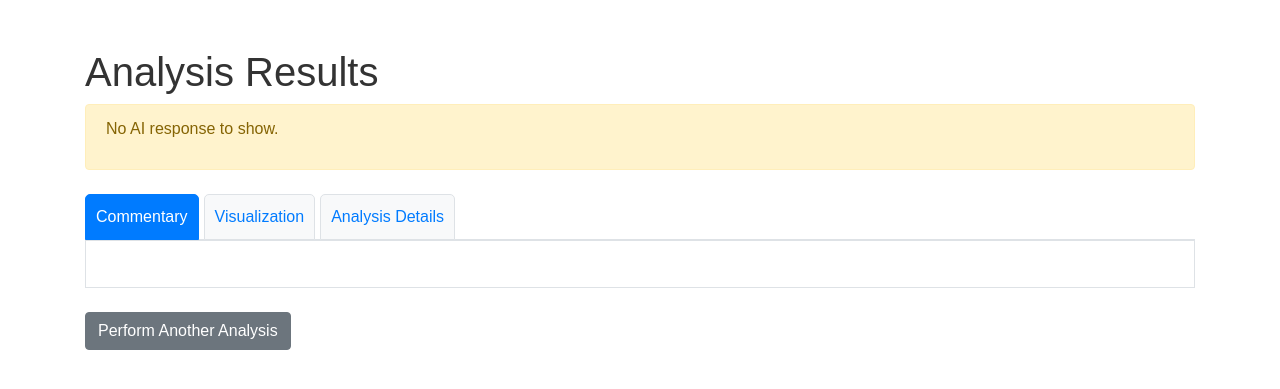
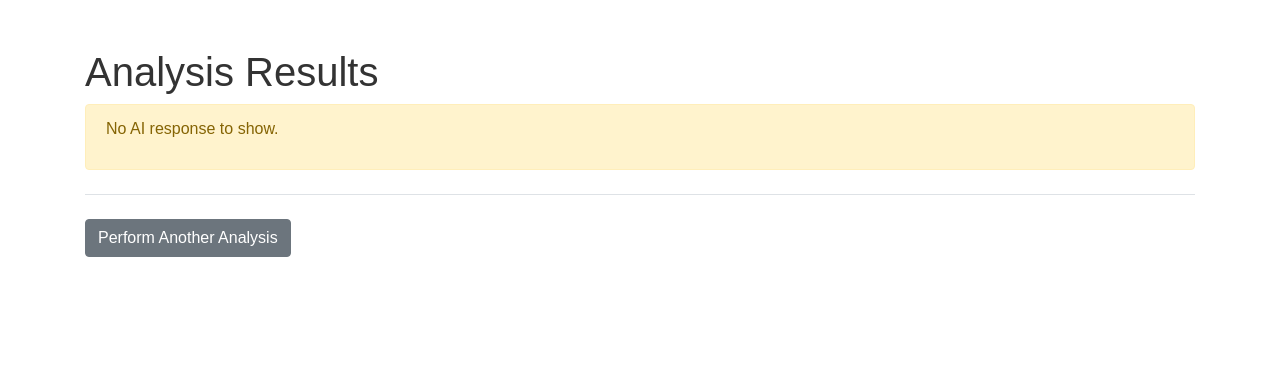
Before and after one commit to Engmhabib/AI-Powered-Data-Analysis-Platform-with-AnalytIQ, a Flask app: template templates/analysis.html in a window 1280 px wide. Shown: the top 389 px of the page. Run offline with Flask 2, Linux system fonts and the light colour scheme; the template is opened without the code that fills it, so the values that code supplies are empty; some libraries are stand-ins or nearby versions.

Commit message:
Update analysis.html

```diff
--- a/templates/analysis.html
+++ b/templates/analysis.html
@@ -6,7 +6,7 @@
     <meta charset="UTF-8">
     <title>Analysis Results</title>
     <!-- Include Bootstrap CSS -->
-    <link rel="stylesheet" href="https://maxcdn.bootstrapcdn.com/bootstrap/4.5.2/css/bootstrap.min.css">
+    <link rel="stylesheet" href="https://maxcdn.bootstrapcdn.com/bootstrap/4.6.0/css/bootstrap.min.css">
     <!-- Custom CSS -->
     <link rel="stylesheet" href="{{ url_for('static', filename='css/styles.css') }}">
     <!-- Include the correct Plotly.js library -->
@@ -14,50 +14,7 @@
 
     <!-- Custom CSS to improve tab visibility -->
     <style>
-        .nav-tabs .nav-link {
-            color: #007bff; /* Default text color (blue) */
-            background-color: #f8f9fa; /* Light background */
-            border: 1px solid #dee2e6; /* Border for visibility */
-            border-radius: 5px 5px 0 0; /* Rounded corners */
-            padding: 10px;
-            margin-right: 5px;
-        }
-
-        .nav-tabs .nav-link.active {
-            background-color: #007bff; /* Active tab color */
-            color: white; /* White text for active tab */
-            border-color: #007bff; /* Border color for active tab */
-        }
-
-        .nav-tabs .nav-link:hover {
-            background-color: #0056b3; /* Slightly darker blue on hover */
-            color: white;
-        }
-
-        .tab-content {
-            border: 1px solid #dee2e6; /* Border around tab content */
-            padding: 15px;
-            background-color: #fff;
-        }
-
-        .container h1 {
-            font-size: 2.5rem;
-        }
-
-        /* Add responsiveness for smaller screens */
-        @media (max-width: 768px) {
-            .container {
-                padding: 20px;
-            }
-
-            .nav-tabs .nav-link {
-                font-size: 0.9rem;
-            }
-
-            .container h1 {
-                font-size: 2rem;
-            }
-        }
+        /* ... (same CSS styles as before) ... */
     </style>
 </head>
 <body>
@@ -78,29 +35,19 @@
 
         <!-- Tabs for different sections -->
         <ul class="nav nav-tabs mt-4" id="analysisTabs" role="tablist">
-            <li class="nav-item">
-                <a class="nav-link active" id="commentary-tab" data-toggle="tab" href="#commentary" role="tab">Commentary</a>
-            </li>
-            <li class="nav-item">
-                <a class="nav-link" id="visualization-tab" data-toggle="tab" href="#visualization" role="tab">Visualization</a>
-            </li>
-            <li class="nav-item">
-                <a class="nav-link" id="details-tab" data-toggle="tab" href="#details" role="tab">Analysis Details</a>
-            </li>
+            <!-- ... (tab navigation items) ... -->
         </ul>
 
         <!-- Tab Content -->
         <div class="tab-content" id="analysisTabsContent">
-            <div class="tab-pane fade show active" id="commentary" role="tabpanel">
-                <p class="mt-3">{{ commentary }}</p>
-            </div>
+            <!-- ... (other tab panes) ... -->
 
             <div class="tab-pane fade" id="visualization" role="tabpanel">
                 {% if graphJSON %}
                     <div id="plotly-div" class="mt-3"></div>
                     <script type="text/javascript">
-                        var graphJSON = JSON.parse(`{{ graphJSON | safe }}`);
-                        Plotly.newPlot('plotly-div', graphJSON);
+                        var graphData = JSON.parse(`{{ graphJSON | tojson | safe }}`);
+                        Plotly.newPlot('plotly-div', graphData.data, graphData.layout);
                     </script>
                 {% else %}
                     <p class="mt-3">No visualization available.</p>
@@ -121,14 +68,14 @@
                                         <th>{{ col }}</th>
                                     {% endfor %}
                                 </tr>
-                                {% set stats = analysis.descriptive_statistics[analysis.descriptive_statistics.keys()|list|first].keys() %}
+                                {% set stats = analysis.descriptive_statistics.values() | first | keys() %}
                                 {% for stat in stats %}
                                 <tr>
                                     <td>{{ stat }}</td>
                                     {% for col in analysis.descriptive_statistics.keys() %}
                                         <td>
-                                            {% if analysis.descriptive_statistics[col][stat] is number %}
-                                                {{ analysis.descriptive_statistics[col][stat]|round(2) }}
+                                            {% if analysis.descriptive_statistics[col][stat] | is_number %}
+                                                {{ analysis.descriptive_statistics[col][stat] | round(2) }}
                                             {% else %}
                                                 {{ analysis.descriptive_statistics[col][stat] }}
                                             {% endif %}
@@ -157,7 +104,13 @@
                                 <tr>
                                     <td>{{ row_key }}</td>
                                     {% for col_key in analysis.correlation_matrix.keys() %}
-                                        <td>{{ row_values[col_key]|round(2) }}</td>
+                                        <td>
+                                            {% if row_values[col_key] | is_number %}
+                                                {{ row_values[col_key] | round(2) }}
+                                            {% else %}
+                                                {{ row_values[col_key] }}
+                                            {% endif %}
+                                        </td>
                                     {% endfor %}
                                 </tr>
                                 {% endfor %}
@@ -220,7 +173,7 @@
     </div>
 
     <!-- Include Bootstrap JS and dependencies -->
-    <script src="https://code.jquery.com/jquery-3.5.1.slim.min.js"></script>
-    <script src="https://cdn.jsdelivr.net/npm/bootstrap@4.5.2/dist/js/bootstrap.bundle.min.js"></script>
+    <script src="https://code.jquery.com/jquery-3.5.1.min.js"></script>
+    <script src="https://maxcdn.bootstrapcdn.com/bootstrap/4.6.0/js/bootstrap.bundle.min.js"></script>
 </body>
 </html>
```
